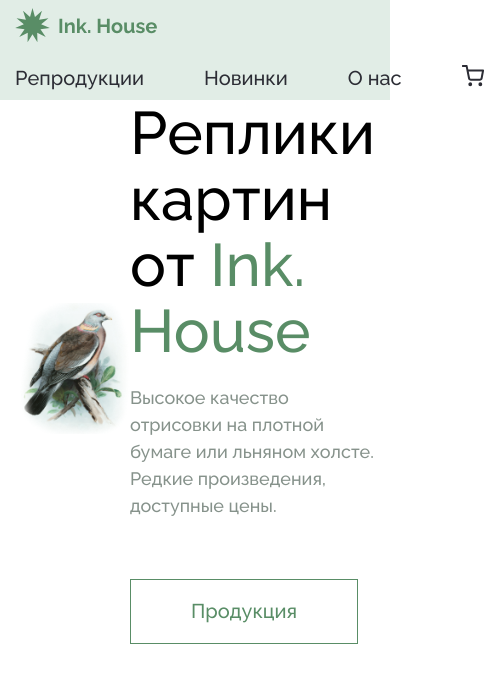
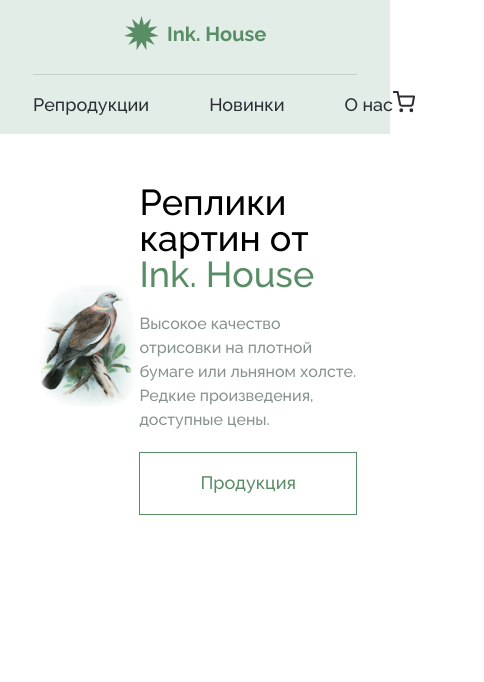
Before and after one commit to Anna-Danilova/InkHouse, a website: page app/index.html in a window 390 px wide. Shown: the whole page, 484 px wide, since content can reach past the window. Drawn offline with Linux system fonts and the light colour scheme.

Commit message:
Адаптив HEADER и PROMO max-width: 576px

```diff
--- a/app/scss/_media.scss
+++ b/app/scss/_media.scss
@@ -15,3 +15,75 @@
     }
   }
 }
+
+@media (max-width: 768px) {
+  .container {
+    padding: 0 39px;
+  }
+
+  .main-menu__link {
+    font-size: 18px;
+  }
+
+  .promo__title {
+    font-size: 40px;
+    line-height: 100%;
+  }
+
+  .promo__description {
+    max-width: 330px;
+  }
+
+  .promo__button {
+    margin-top: 20px;
+  }
+}
+
+@media (max-width: 576px) {
+  .body {
+    font-size: 16px;
+  }
+
+  .container {
+    padding: 0 33px;
+  }
+
+  .button {
+    font-size: 18px;
+  }
+
+  .logo {
+    padding: 16px 0;
+    width: 100%;
+    text-align: center;
+    border-bottom: 1px solid #c3d1c6;
+  }
+
+  .main-menu {
+    width: 100%;
+    justify-content: space-between;
+    gap: 0;
+    padding: 16px 0;
+  }
+
+  .promo__wrapper {
+    padding: 50px 0;
+  }
+
+  .promo__description {
+    max-width: 285px;
+  }
+
+  .promo__title {
+    font-size: 36px;
+  }
+
+  .promo__text {
+    padding: 20px 0;
+    font-size: 16px;
+  }
+
+  .promo__button {
+    margin-top: 0;
+  }
+}
--- a/app/scss/style.scss
+++ b/app/scss/style.scss
@@ -127,6 +127,7 @@
 .promo__text {
   margin: 0;
   padding: 20px 0;
+  line-height: 150%;
   color: #86928b;
   cursor: default;
 }
```
Also changed, not shown: app/css/style.min.css.
